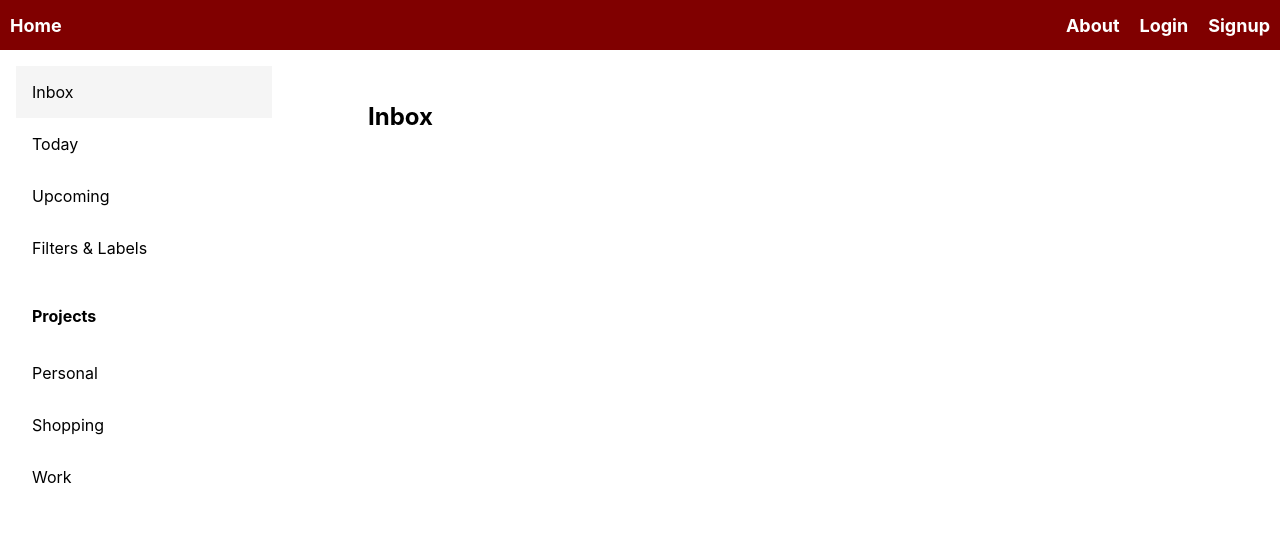
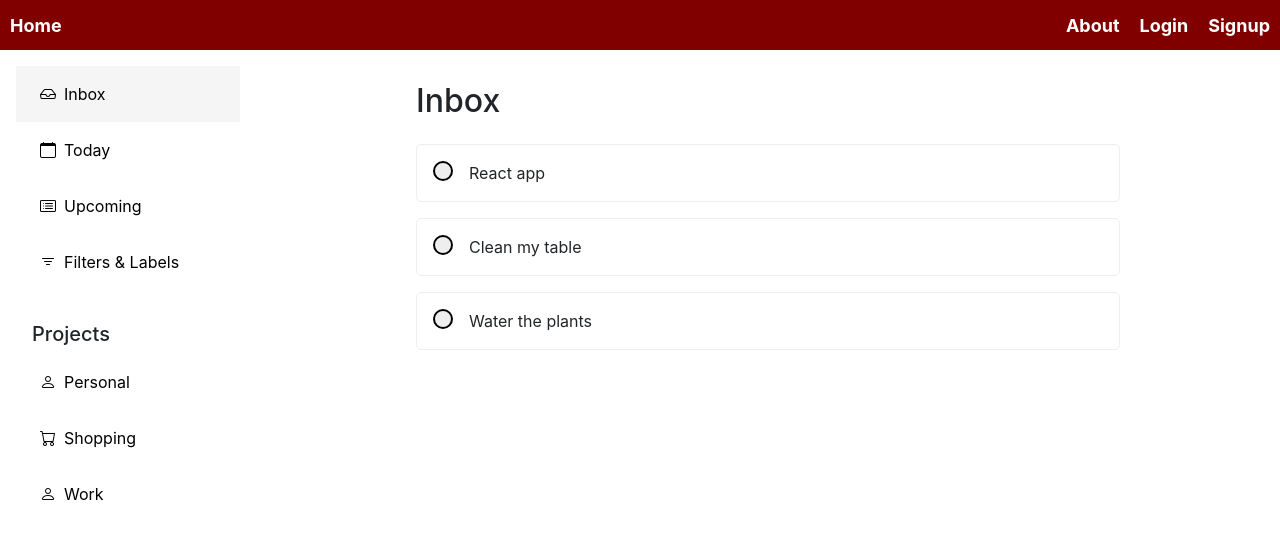
Before and after one commit to Envision-Project/Frontend, a React (Create React App) app: page /inbox in a window 1280 px wide. Shown: the top 538 px of the page. Built offline with nearby package versions, Linux system fonts and the light colour scheme.

Commit message:
displaying tasks and modal on click

```diff
--- a/package.json
+++ b/package.json
@@ -6,10 +6,13 @@
     "@testing-library/jest-dom": "^5.16.4",
     "@testing-library/react": "^13.1.1",
     "@testing-library/user-event": "^13.5.0",
+    "bootstrap": "^5.1.3",
+    "bootstrap-icons": "^1.8.3",
     "react": "^18.1.0",
     "react-bootstrap": "^2.4.0",
     "react-dom": "^18.1.0",
     "react-icons": "^4.3.1",
+    "react-modal": "^3.15.1",
     "react-router-dom": "^6.3.0",
     "react-scripts": "5.0.1",
     "sass": "^1.52.1",
--- a/public/index.html
+++ b/public/index.html
@@ -15,6 +15,7 @@
       user's mobile device or desktop. See https://developers.google.com/web/fundamentals/web-app-manifest/
     -->
     <link rel="manifest" href="%PUBLIC_URL%/manifest.json" />
+    <link rel="stylesheet" href="https://cdn.jsdelivr.net/npm/bootstrap-icons@1.8.3/font/bootstrap-icons.css">
     <!--
       Notice the use of %PUBLIC_URL% in the tags above.
       It will be replaced with the URL of the `public` folder during the build.
@@ -24,6 +25,11 @@
       work correctly both with client-side routing and a non-root public URL.
       Learn how to configure a non-root public URL by running `npm run build`.
     -->
+    <!-- CSS only -->
+    <link href="https://cdn.jsdelivr.net/npm/bootstrap@5.2.0-beta1/dist/css/bootstrap.min.css" rel="stylesheet" integrity="sha384-0evHe/X+R7YkIZDRvuzKMRqM+OrBnVFBL6DOitfPri4tjfHxaWutUpFmBp4vmVor" crossorigin="anonymous">
+    <!-- JavaScript Bundle with Popper -->
+    <link rel="stylesheet" href="https://cdnjs.cloudflare.com/ajax/libs/font-awesome/6.0.0/css/all.min.css">
+    <script src="https://cdn.jsdelivr.net/npm/bootstrap@5.2.0-beta1/dist/js/bootstrap.bundle.min.js" integrity="sha384-pprn3073KE6tl6bjs2QrFaJGz5/SUsLqktiwsUTF55Jfv3qYSDhgCecCxMW52nD2" crossorigin="anonymous"></script>
     <title>React App</title>
   </head>
   <body>
--- a/src/components/inbox.jsx
+++ b/src/components/inbox.jsx
@@ -1,8 +1,54 @@
-import React, { Component } from 'react';
+import React, { Component, useEffect, useState } from 'react';
 import '../css/inbox.scss'
 import Sidebar from './sidebar';
+import TaskModal from './taskmodal';
 
 const Inbox = () => {
+
+    const [tasks, setTasks] = useState([]);
+    const [showModal, setShowModal] = useState(false);
+    const [activeTask, setActiveTask] = useState({});
+    console.log(showModal);
+
+    const sampleTasks= [
+        {
+            'id' : 1,
+            'title' : 'React app',
+            'description' : 'Envision project - activity planner',
+            // 'due_date' : '2022-06-04',
+            'priority' : 2
+        },
+        {
+            'id' : 2,
+            'title' : 'Clean my table',
+            'description' : 'Envision project - activity planner',
+            'due_date' : '2022-06-04',
+            'priority' : 2
+        },
+        {
+            'id' : 3,
+            'title' : 'Water the plants',
+            'description' : 'Envision project - activity planner',
+            'due_date' : '2022-06-04',
+            'priority' : 2
+        }
+    ]
+
+    useEffect(() => {
+        setTasks(sampleTasks);
+        console.log(tasks);
+    }, [])
+
+    function openModal(task_id) {
+        // document.getElementById('mymodal').classList.add('show')
+        setShowModal(true);
+        console.log(tasks[task_id]);
+        setActiveTask(tasks[task_id]);
+    }
+
+    function closeModal(isSave){
+        setShowModal(false);
+    }
 
     return (
 
@@ -11,6 +57,31 @@ const Inbox = () => {
                 <Sidebar selected="inbox"></Sidebar>
                 <div className='inner'>
                     <h2>Inbox</h2>
+                        <div className='todos'>
+                            {
+                                tasks.map((task, index) => {
+                                    console.log(index);
+                                    return (
+                                        <div className='todo' key={task.id} onClick={() => openModal(index)}>
+                                            <div className='check'>
+                                                <div className='hide'>
+                                                    <i className="bi bi-check"></i>
+                                                </div>
+                                            </div>
+                                            <div className='todo-title'>
+                                                {task.title}
+                                            </div>
+                                            <div className='options hide'>
+                                                <button className='options-btn'><i class="fas fa-pencil-alt me-3"></i></button>
+                                                <button className='options-btn'><i class="fas fa-trash-alt"></i></button>
+                                            </div>
+                                        </div>
+                                    )
+                                })
+                            }
+                        </div>
+                        <TaskModal open={showModal} task={activeTask} closeModal={() => closeModal}></TaskModal>
+
                 </div>
             </div>
         </div>
--- a/src/components/sidebar.jsx
+++ b/src/components/sidebar.jsx
@@ -7,42 +7,42 @@ const Sidebar = (props) => {
     return (
         <div className="sidebar">
             <Link to='/inbox' className={'link ' + (props.selected == 'inbox' ? 'selected' : " ")}>
-                    <i className="bi bi-speedometer2"></i>
+
                 <div className={'menu-option ' + (props.selected == 'inbox' ? 'selected' : " ")}>
-                    Inbox
+                    <i class="bi bi-inbox"></i>Inbox
                 </div>
             </Link>
-            <Link to='/today' className={'link ' + (props.selected == 'today' ? 'selected' : " ")}><i class="bi bi-person"></i>
+            <Link to='/today' className={'link ' + (props.selected == 'today' ? 'selected' : " ")}>
                 <div className={'menu-option ' + (props.selected == 'today' ? 'selected' : " ")}>
-                    Today
+                <i class="bi bi-calendar"></i>Today
                 </div>
             </Link>
-            <Link to='/upcoming' className={'link ' + (props.selected == 'upcoming' ? 'selected' : " ")}><i class="bi bi-person"></i>
+            <Link to='/upcoming' className={'link ' + (props.selected == 'upcoming' ? 'selected' : " ")}>
                 <div className={'menu-option ' + (props.selected == 'upcoming' ? 'selected' : " ")}>
-                    Upcoming
+                    <i class="bi bi-card-list"></i>Upcoming
                 </div>
             </Link>
-            <Link to='/filterslabels' className={'link ' + (props.selected == 'filters-labels' ? 'selected' : " ")}><i class="bi bi-person"></i>
+            <Link to='/filterslabels' className={'link ' + (props.selected == 'filters-labels' ? 'selected' : " ")}>
                 <div className={'menu-option ' + (props.selected == 'filters-labels' ? 'selected' : " ")}>
-                    Filters & Labels
+                    <i class="bi bi-filter"></i>Filters & Labels
                 </div>
             </Link>
 
             <div className='projects'>
-                <h4 className='projects-header'>Projects</h4>
-                <Link to='/personal' className={'link ' + (props.selected == 'personal' ? 'selected' : " ")}><i class="bi bi-plus-lg"></i>
+                <h5 className='projects-header'>Projects</h5>
+                <Link to='/personal' className={'link ' + (props.selected == 'personal' ? 'selected' : " ")}>
                     <div className={'menu-option ' + (props.selected == 'personal' ? 'selected' : " ")}>
-                        Personal
+                        <i class="bi bi-person"></i>Personal
                     </div>
                 </Link>
-                <Link to='/shopping' className={'link ' + (props.selected == 'shopping' ? 'selected' : " ")}><i class="bi bi-person"></i>
+                <Link to='/shopping' className={'link ' + (props.selected == 'shopping' ? 'selected' : " ")}>
                     <div className={'menu-option ' + (props.selected == 'shopping' ? 'selected' : " ")}>
-                        Shopping
+                    <i class="bi bi-cart"></i>Shopping
                     </div>
                 </Link>
-                <Link to='/work' className={'link ' + (props.selected == 'work' ? 'selected' : " ")}><i class="bi bi-person"></i>
+                <Link to='/work' className={'link ' + (props.selected == 'work' ? 'selected' : " ")}>
                 <div className={'menu-option ' + (props.selected == 'work' ? 'selected' : " ")}>
-                    Work
+                    <i class="bi bi-person"></i>Work
                 </div>
             </Link>
             </div>
--- /dev/null
+++ b/src/components/taskmodal.jsx
@@ -0,0 +1,116 @@
+import React, { Component } from 'react';
+
+import Modal from 'react-bootstrap/Modal';
+import ModalHeader from 'react-bootstrap/ModalHeader';
+import ModalTitle from 'react-bootstrap/ModalTitle';
+import ModalFooter from 'react-bootstrap/ModalFooter';
+import ModalBody from 'react-bootstrap/ModalBody';
+import Row from 'react-bootstrap/Row';
+import Col from 'react-bootstrap/Col';
+import Form from 'react-bootstrap/Form';
+import '../css/modal.scss';
+import {Button, Dropdown} from "react-bootstrap";
+
+
+const TaskModal = (props) => {
+
+    const task = props.task;
+    const priorities = [1, 2, 3, 4, 5]
+    const task_lists = ["Inbox", "Personal", "Work", "Shopping"]
+
+    return (
+        <div className='task-modal'>
+            <Modal show={props.open} size='lg'>
+                <Modal.Header >
+                    <Modal.Title>{task.title}</Modal.Title>
+                </Modal.Header>
+                <Modal.Body>
+
+                    <Row>
+                        <Col xs={7}>
+                            <Form.Group className="mb-3" controlId="exampleForm.ControlInput1">
+                                <Form.Label className="">Description</Form.Label>
+                                <Form.Control
+                                    className="mt-1"
+                                    as="textarea"
+                                    rows={3}
+                                    placeholder={task.description}
+                                    contentEditable={true}
+                                />
+                                <Form.Label className="mt-4">
+                                    Due Date
+                                </Form.Label>
+                                <Form.Control
+                                    type="date"
+                                    className="mt-1"
+                                    placeholder={task.due_date ? task.due_date : ""}
+                                >
+                                </Form.Control>
+                            </Form.Group>
+
+                        </Col>
+                        <Col xs={1}>
+
+                        </Col>
+                        <Col>
+                            <Form.Label>Priority</Form.Label>
+                            <Form.Select>
+                                {
+                                    priorities.map((index) => {
+                                        return (
+                                            <option>{index}</option>
+                                        )
+                                    })
+                                }
+                            </Form.Select>
+                            <Form.Label className="mt-4">Project</Form.Label>
+                            <Form.Select>
+                                {
+                                    task_lists.map((task_list) => {
+                                        return (
+                                            <option>{task_list}</option>
+                                        )
+                                    })
+                                }
+                            </Form.Select>
+
+                        </Col>
+                    </Row>
+
+                    {/* <Row>
+                        <Col xs={8}>
+                            <div>
+                                {task.title}
+                            </div>
+                            <textarea name="" id="" className=''>
+                                {task.description}
+                            </textarea>
+                        </Col>
+                        <Col xs={4}>
+                            <div className=''>
+                                hell
+                            </div>
+                        </Col>
+                    </Row> */}
+                </Modal.Body>
+
+
+                <Modal.Footer>
+                    <Button variant="secondary" onClick={props.closeModal(true)}>Cancel</Button>
+                    <Button onClick={props.closeModal(false)}>Save</Button>
+
+                </Modal.Footer>
+
+                {/* <ModalHeader>
+                    <h5>Hello</h5>
+                    <ModalTitle>Go to yoga</ModalTitle>
+                </ModalHeader>
+                <ModalBody>asdfasdf</ModalBody>
+                <ModalFooter>This is the footer</ModalFooter> */}
+            </Modal>
+        </div>
+
+    )
+}
+
+export default TaskModal;
--- a/src/css/inbox.scss
+++ b/src/css/inbox.scss
@@ -6,6 +6,69 @@
     }
 
     .inner{
-        padding: 2rem 5rem;
+        padding: 2rem 10rem;
+        flex-grow: 1;
     }
+
+    .todos{
+        display: flex;
+        flex-direction: column;
+        margin-top: 1rem;
+    }
+
+    .todo{
+        display: flex;
+        flex-direction: row;
+        padding: 1rem ;
+        border: 1px solid #EEEEEE;
+        border-radius: 5px;
+        margin: 0.5rem 0;
+    }
+
+    .todo:hover .hide{
+        cursor: pointer;
+        display: flex;
+    }
+
+    .todo-title{
+        font-weight: normal;
+    }
+
+    .options{
+        display: flex;
+        flex-grow: 1;
+        justify-content: flex-end;
+    }
+
+    .options-btn{
+        all:unset;
+        cursor: pointer;
+        // margin: 0 0.5rem;
+
+    }
+
+    .check{
+        margin: 0 1rem 0 0;
+        border: 2px solid black;
+        border-color: black;
+        border-radius: 50%;
+        background-color: #EEEEEE;
+        width: 20px;
+        height: 20px;
+        padding: 2px;
+        display: flex;
+        align-items: center;
+        justify-content: center;
+    }
+
+    .check:hover .hide{
+        cursor: pointer;
+        display: inline-block;
+    }
+
+    .hide{
+        display: none;
+        transition: all 2s ;
+    }
+
 }
--- /dev/null
+++ b/src/css/modal.scss
@@ -0,0 +1,16 @@
+.task-modal{
+
+    .modal-outer{
+        display: inl;
+        flex-direction: row;
+    }
+
+    .modal-inner{
+        display: inline-block;
+        // flex-direction: column;
+    }
+
+    div{
+        display: inline-block !important;
+    }
+}
--- a/src/css/sidebar.scss
+++ b/src/css/sidebar.scss
@@ -5,6 +5,9 @@
     font-weight: 400;
     font-size: medium;
 
+    i{
+        padding: 0 0.5rem;
+    }
 
     .link{
         text-decoration: none !important;
```
Also changed, not shown: 1 other file (tests, documents, lock files or other folders).
